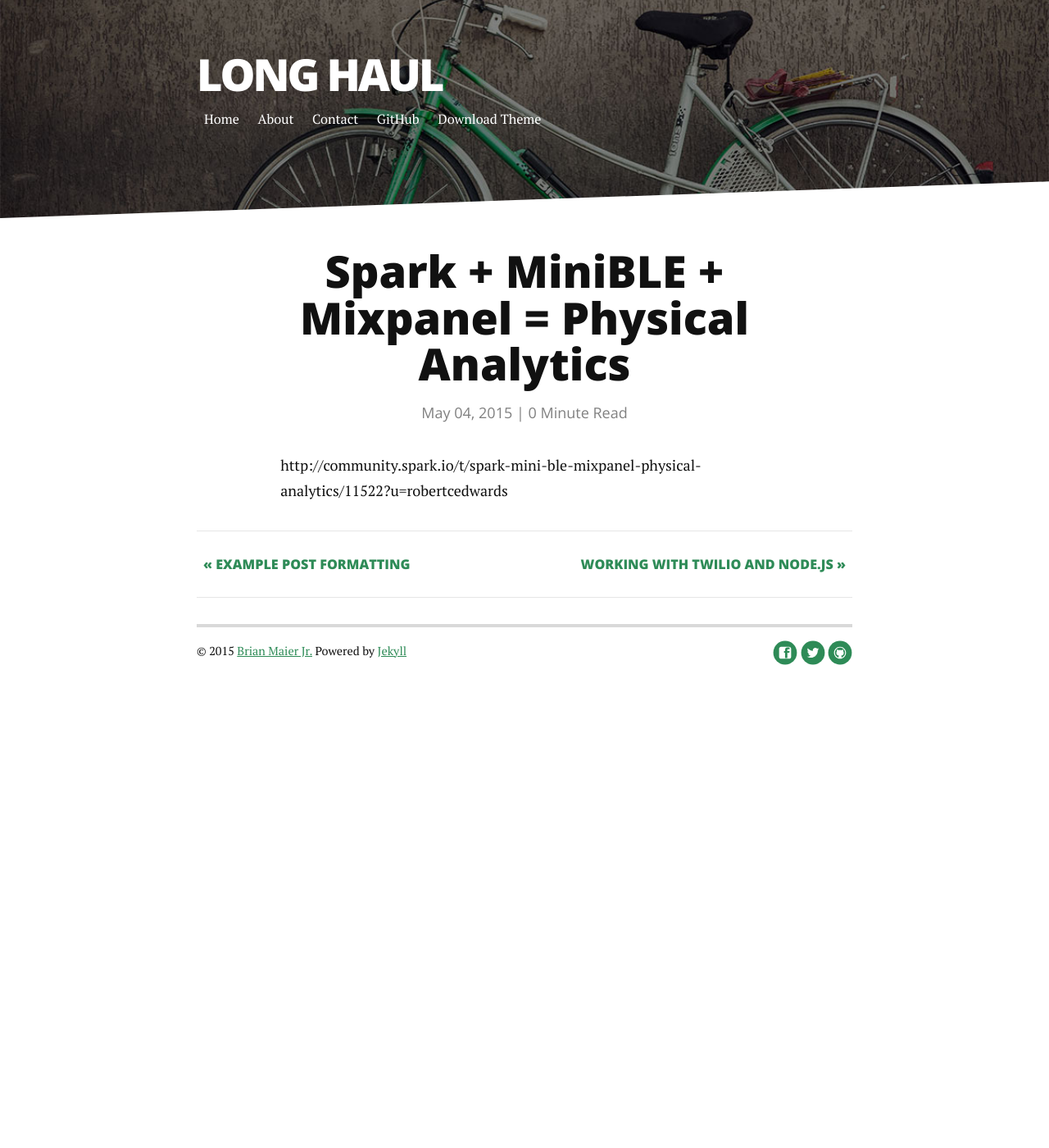
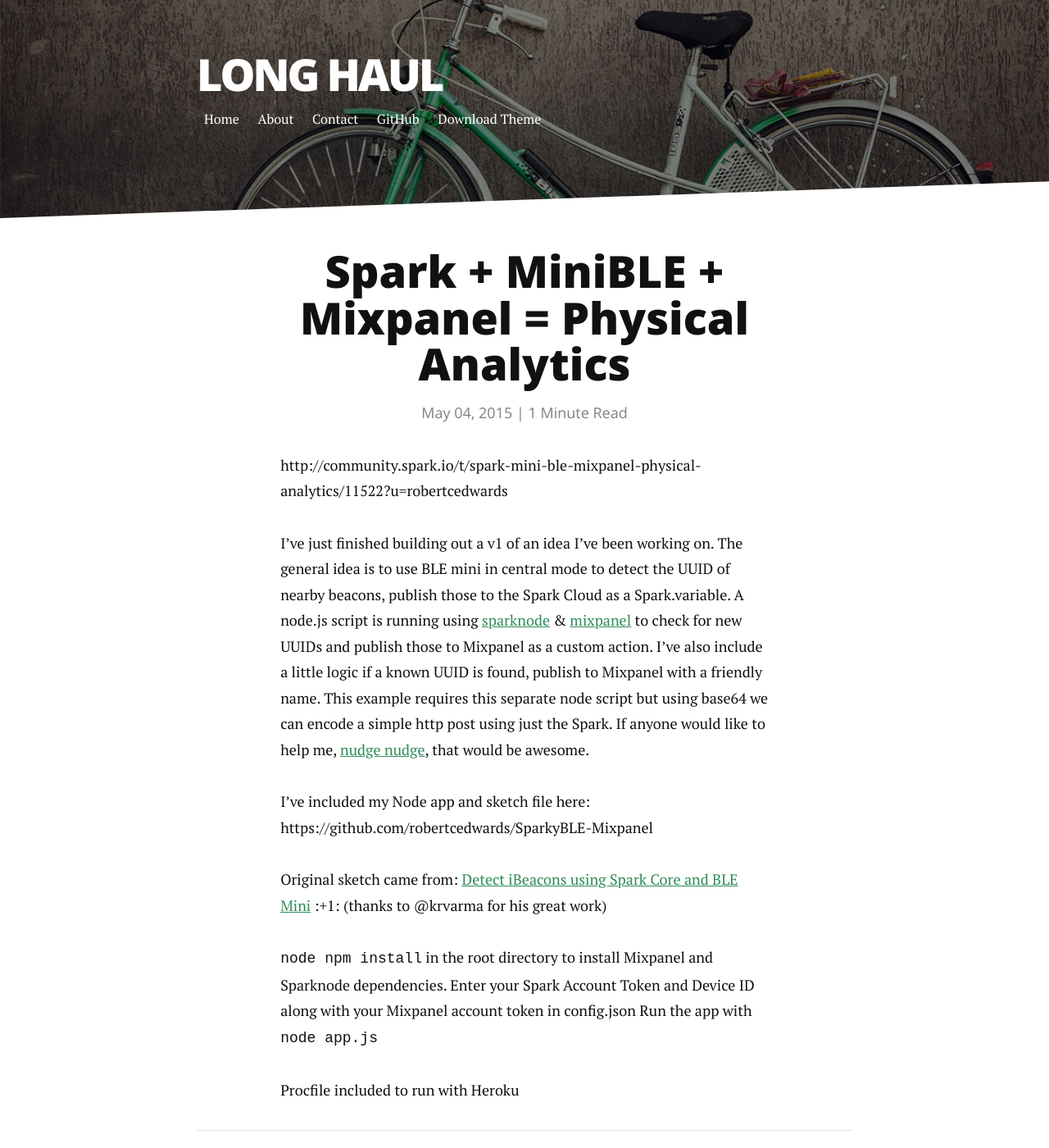
Before and after one commit to robertcedwards/robertcedwards.com, a Jekyll site: the page built from _posts/2015-05-04-Spark+MiniBLE+Mixpanel.md, in a window 1280 px wide and 1400 px high. Shown: the whole window at 82% size. Built offline with Jekyll 4.4.1, drawn with Linux system fonts in a browser that asks for light colours; nearby versions of some CDN libraries; Markdown is read by kramdown in place of the engine named in the settings.

Commit message:
adding copy from forum post

````diff
--- a/_posts/2015-05-04-Spark+MiniBLE+Mixpanel.md
+++ b/_posts/2015-05-04-Spark+MiniBLE+Mixpanel.md
@@ -5,3 +5,26 @@
 ---
 
 http://community.spark.io/t/spark-mini-ble-mixpanel-physical-analytics/11522?u=robertcedwards
+
+I've just finished building out a v1 of an idea I've been working on.
+The general idea is to use BLE mini in central mode to detect the UUID of nearby beacons, publish those to the Spark Cloud as a Spark.variable. A node.js script is running using [sparknode][1] & [mixpanel][2] to check for new UUIDs and publish those to Mixpanel as a custom action. I've also include a little logic if a known UUID is found, publish to Mixpanel with a friendly name.
+This example requires this separate node script but using base64 we can encode a simple http post using just the Spark. If anyone would like to help me, [nudge nudge][3], that would be awesome.
+
+I've included my Node app and sketch file here:
+https://github.com/robertcedwards/SparkyBLE-Mixpanel
+
+Original sketch came from:
+[Detect iBeacons using Spark Core and BLE Mini][4]
+ :+1: (thanks to @krvarma for his great work)
+
+  [1]: https://www.npmjs.com/package/sparknode
+  [2]: https://www.npmjs.com/package/mixpanel
+  [3]: https://mixpanel.com/help/reference/http
+  [4]: https://community.spark.io/t/detect-ibeacons-using-spark-core-and-ble-mini/5554
+
+
+```node npm install``` in the root directory to install Mixpanel and Sparknode dependencies.
+Enter your Spark Account Token and Device ID along with your Mixpanel account token in config.json
+Run the app with ```node app.js```
+
+Procfile included to run with Heroku
````
